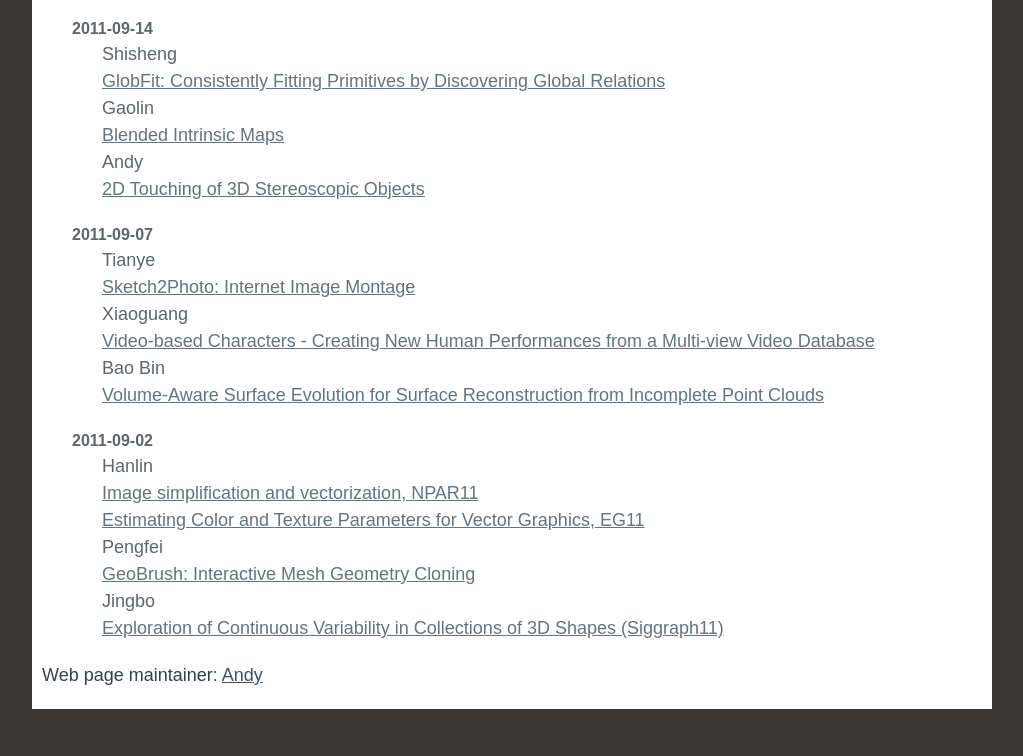
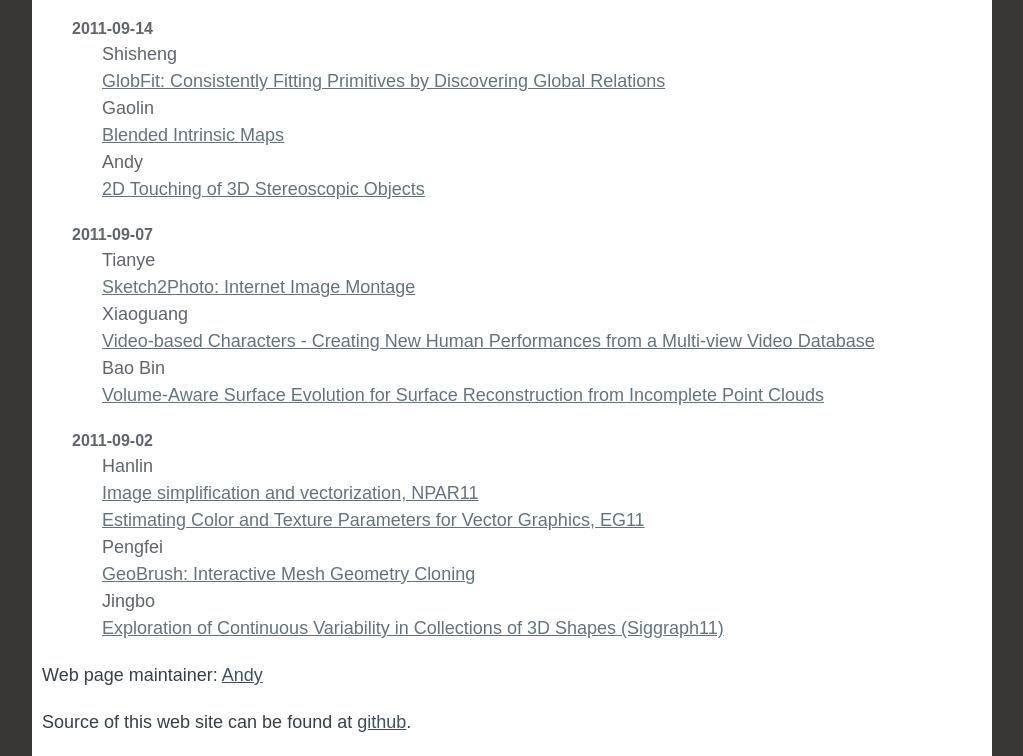
Before and after one commit to andyli/ResearchSeminar, a plain HTML site: page index.html in a window 1280 px wide. Shown: the part 2667-3423 px from the top of the page, without its empty margins (128-1151 px from the left). Before the commit the page ends 3376 px from the top, so only its background shows below. Drawn offline with nearby package versions, Linux system fonts and the light colour scheme.

Commit message:
added source info

```diff
--- a/index.html
+++ b/index.html
@@ -304,7 +304,10 @@
 	</div>
   </div>
   <footer class="container_12">
-  	<div class="grid_12"><p>Web page maintainer: <a href="mailto:andy@onthewings.net">Andy</a></p></div>
+  	<div class="grid_12">
+  		<p>Web page maintainer: <a href="mailto:andy@onthewings.net">Andy</a></p>
+  		<p>Source of this web site can be found at <a href="https://github.com/andyli/ResearchSeminar">github</a>.</p>
+  	</div>
   </footer>
 
 
@@ -322,13 +325,14 @@
 
 
   <!-- Asynchronous Google Analytics snippet. Change UA-XXXXX-X to be your site's ID.
-       mathiasbynens.be/notes/async-analytics-snippet -->
+       mathiasbynens.be/notes/async-analytics-snippet
   <script>
     var _gaq=[['_setAccount','UA-XXXXX-X'],['_trackPageview'],['_trackPageLoadTime']];
     (function(d,t){var g=d.createElement(t),s=d.getElementsByTagName(t)[0];
     g.src=('https:'==location.protocol?'//ssl':'//www')+'.google-analytics.com/ga.js';
     s.parentNode.insertBefore(g,s)}(document,'script'));
   </script>
+  -->
 
   <!-- Prompt IE 6 users to install Chrome Frame. Remove this if you want to support IE 6.
        chromium.org/developers/how-tos/chrome-frame-getting-started -->
```
